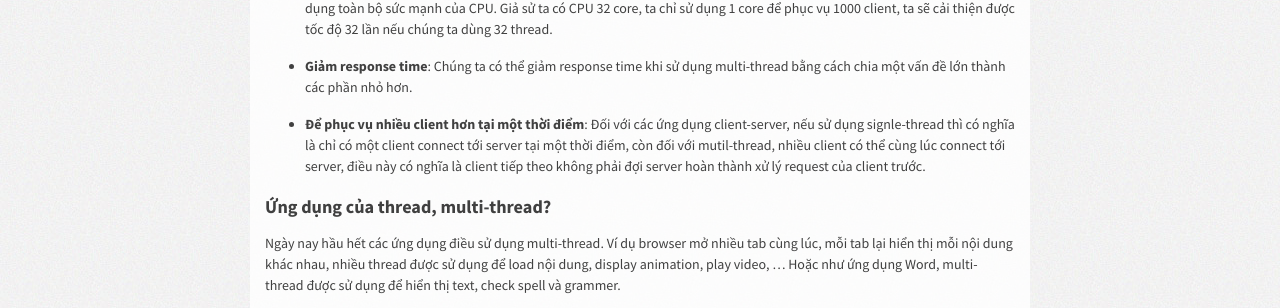
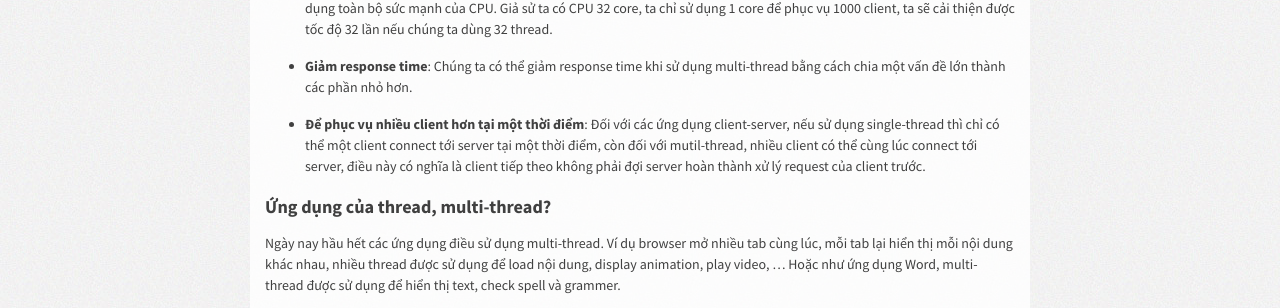
Before and after one commit to jeptoong/jeptoong.github.io, a Jekyll site: the page built from _posts/2021-03-15-java-multi-thread.md, in a window 1280 px wide and 900 px high, scrolled down 502 px. Shown: the part 145-453 px from the top of the window. Built offline with Jekyll 4.4.1, drawn with Linux system fonts in a browser that asks for light colours; nearby versions of some CDN libraries.

Commit message:
fix content

```diff
--- a/_posts/2021-03-15-java-multi-thread.md
+++ b/_posts/2021-03-15-java-multi-thread.md
@@ -21,7 +21,7 @@ Các lý do:
 
 * **Giảm response time**: Chúng ta có thể giảm response time khi sử dụng multi-thread bằng cách chia một vấn đề lớn thành các phần nhỏ hơn.
 
-* **Để phục vụ nhiều client hơn tại một thời điểm**: Đối với các ứng dụng client-server, nếu sử dụng signle-thread thì có nghĩa là chỉ có một client connect tới server tại một thời điểm, còn đối với mutil-thread, nhiều client có thể cùng lúc connect tới server, điều này có nghĩa là client tiếp theo không phải đợi server hoàn thành xử lý request của client trước.
+* **Để phục vụ nhiều client hơn tại một thời điểm**: Đối với các ứng dụng client-server, nếu sử dụng single-thread thì chỉ có thể một client connect tới server tại một thời điểm, còn đối với mutil-thread, nhiều client có thể cùng lúc connect tới server, điều này có nghĩa là client tiếp theo không phải đợi server hoàn thành xử lý request của client trước.
 
 
 ### Ứng dụng của thread, multi-thread?
```
